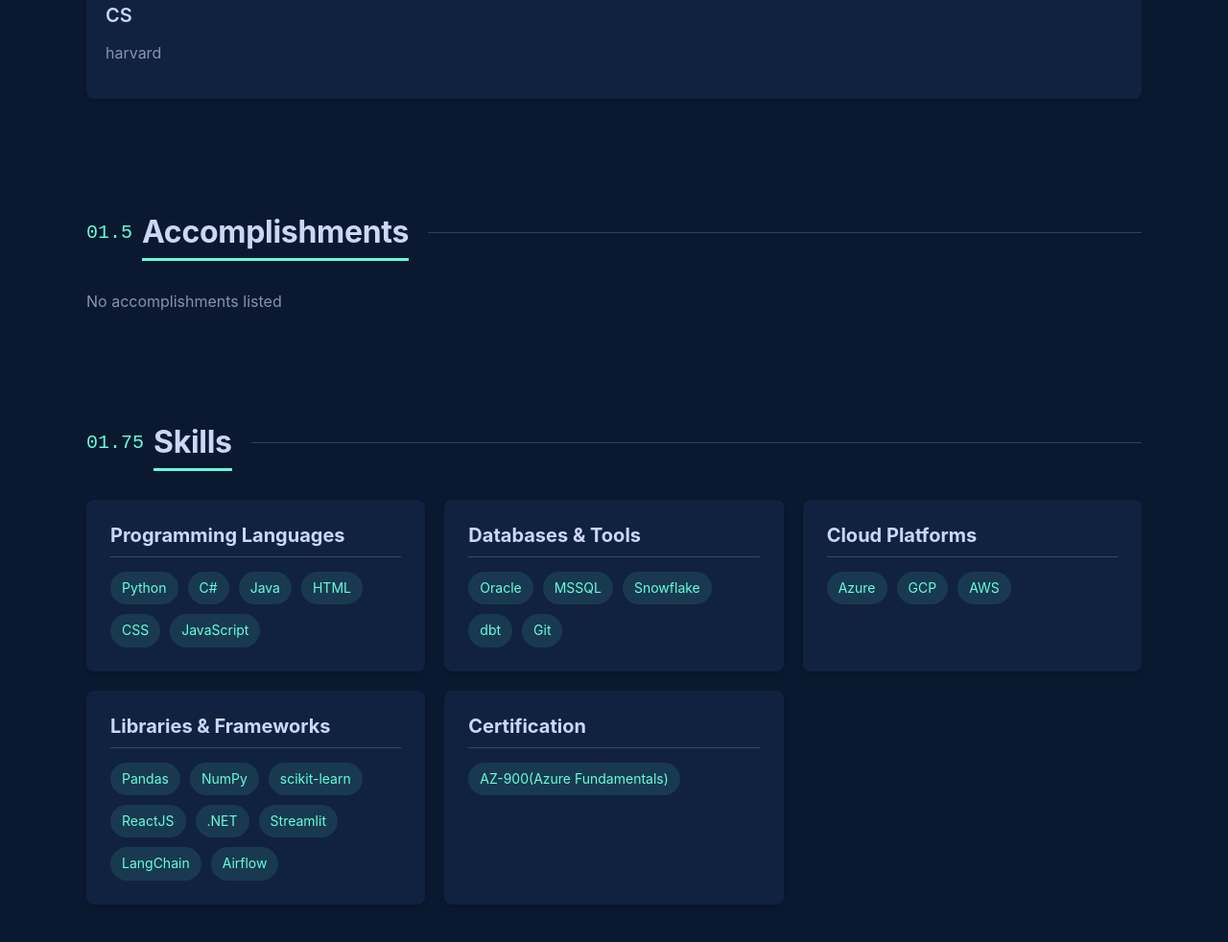
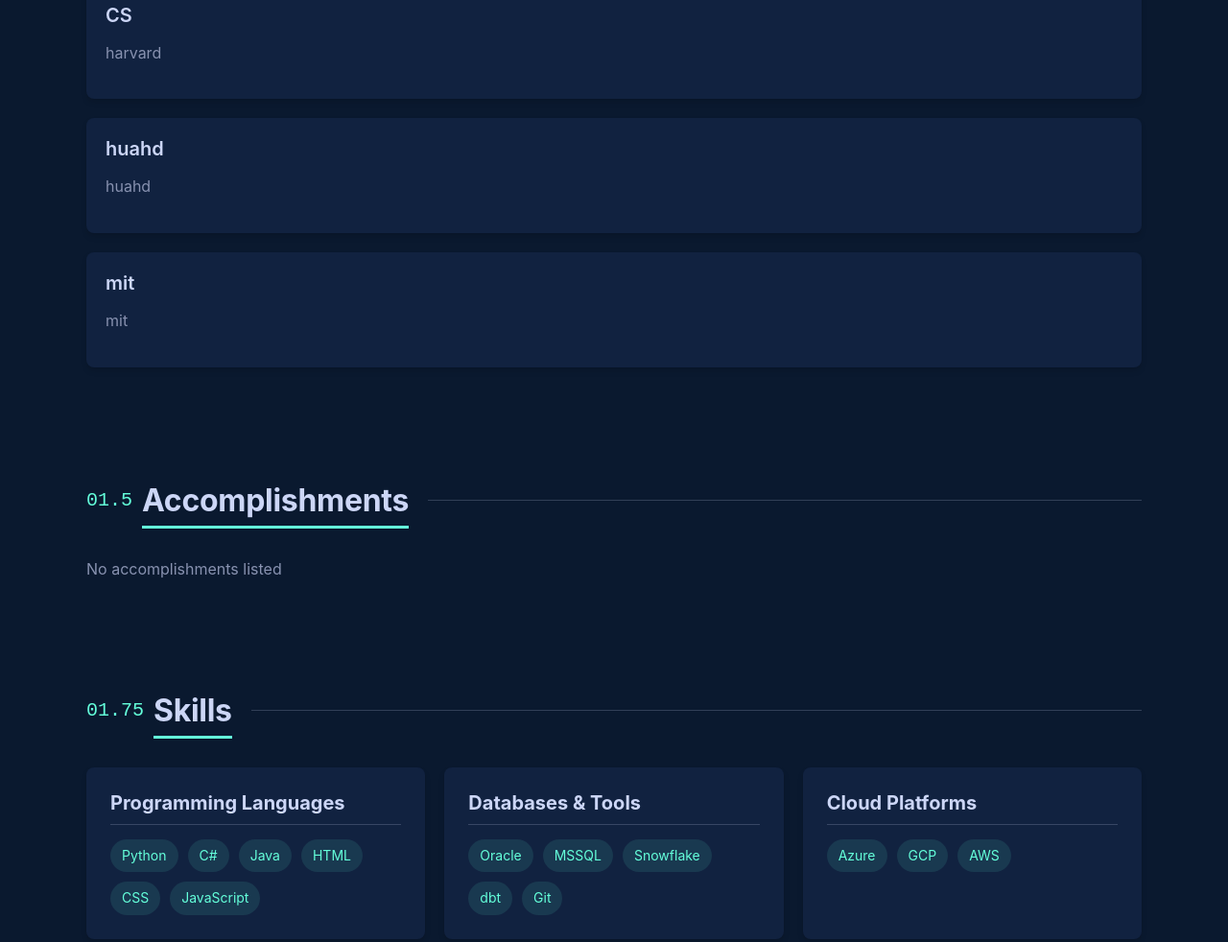
Before and after one commit to BotFolio-Builder/pppp, a plain HTML site: page index.html in a window 1280 px wide. Shown: the part 1640-2622 px from the top of the page at 96% size. Drawn offline with Linux system fonts and the light colour scheme.

Commit message:
Update portfolio page

```diff
--- a/index.html
+++ b/index.html
@@ -847,6 +847,26 @@
 
                     </div>
 
+                    <div class="education-item fade-in">
+                        <h4 class="education-degree">huahd</h4>
+                        <p class="education-school">huahd</p>
+                        <p class="education-date"></p>
+
+
+
+
+                    </div>
+
+                    <div class="education-item fade-in">
+                        <h4 class="education-degree">mit</h4>
+                        <p class="education-school">mit</p>
+                        <p class="education-date"></p>
+
+
+
+
+                    </div>
+
 
             </div>
         </section>
@@ -957,6 +977,8 @@
                             <div class="skill-list">
 
                                 <span class="skill-tag">AZ-900(Azure Fundamentals)</span>
+
+                                <span class="skill-tag">AWS</span>
 
                             </div>
                         </div>
```
